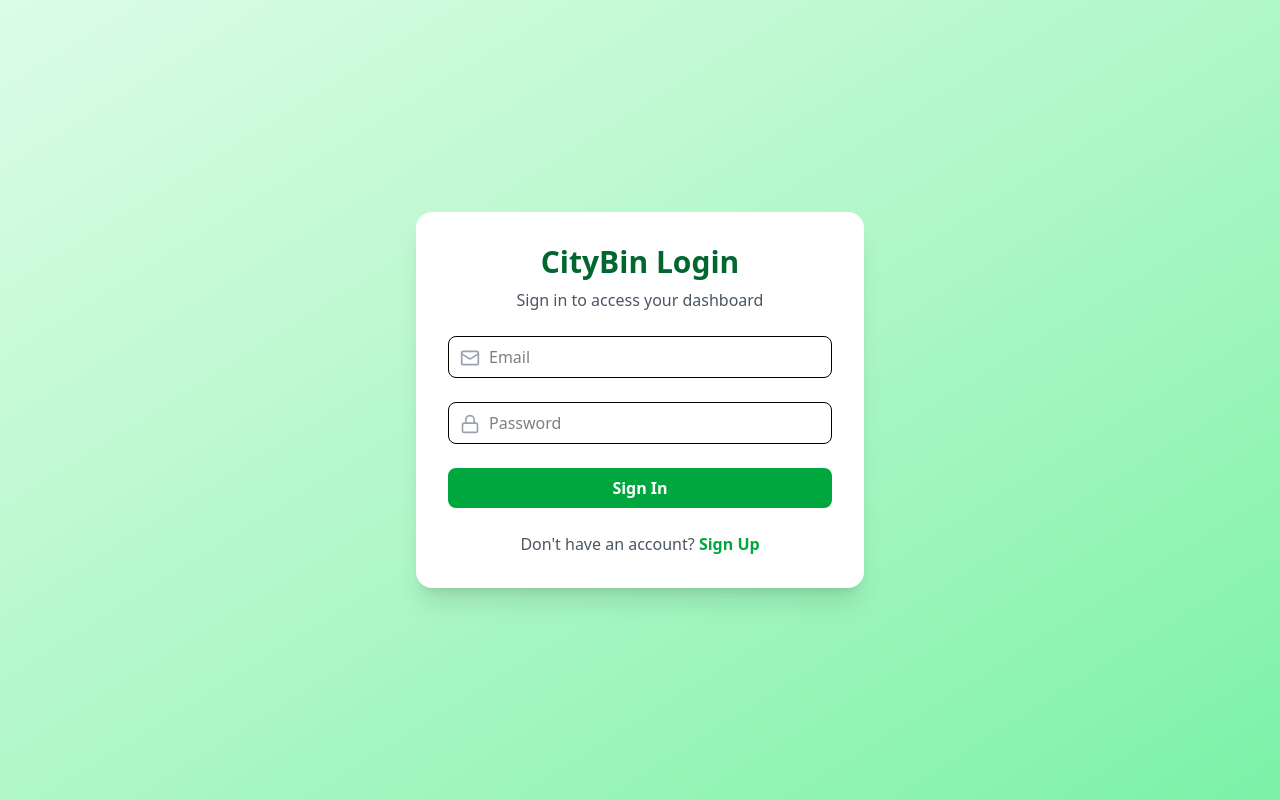
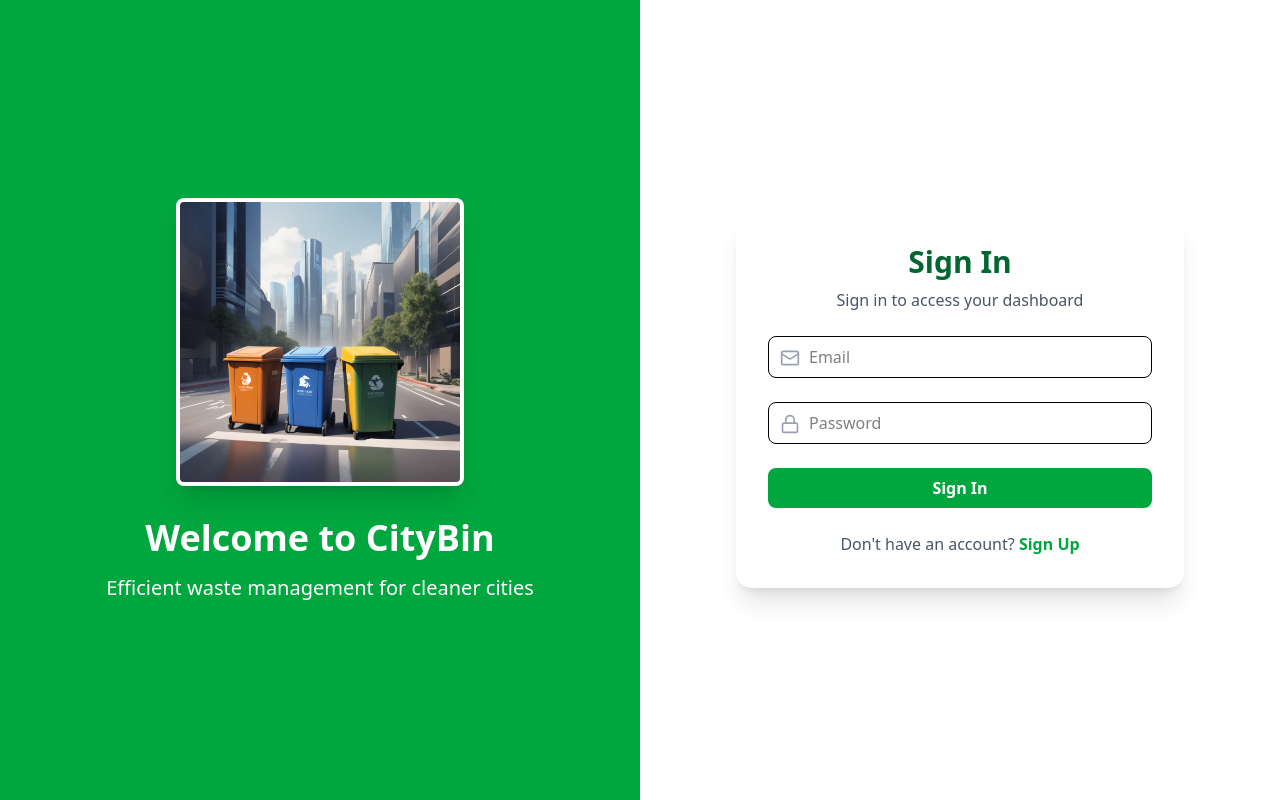
Before and after one commit to UpenaNuhansi/CityBin-Capstone-Group10, a React (Vite) app in the folder frontend/: page /login in a window 1280 px wide. Built offline with nearby package versions, Linux system fonts and the light colour scheme.

Commit message:
LoginForm_bug_fixed

```diff
--- a/frontend/src/Pages/LoginForm.jsx
+++ b/frontend/src/Pages/LoginForm.jsx
@@ -2,6 +2,7 @@ import { useState, useEffect } from 'react';
 import { Link, useNavigate } from 'react-router-dom';
 import api from '../api/axios';
 import { Lock, Mail, Loader2 } from 'lucide-react';
+import localImage from '../assets/binsLogin.jpg';
 
 export default function LoginForm() {
   const [email, setEmail] = useState('');
@@ -60,9 +61,30 @@ export default function LoginForm() {
   };
 
   return (
-    <div className="min-h-screen w-full flex items-center justify-center bg-gradient-to-br from-green-100 to-green-300 py-8 px-4">
+    <div className="min-h-screen w-full flex">
+      {/* Left column with green background */}
+      <div className="hidden md:flex md:w-1/2 bg-green-600 items-center justify-center p-8 flex-col">
+        {/* Square image container */}
+        <div className="mb-8 w-72 h-72 bg-white rounded-lg overflow-hidden shadow-xl border-4 border-white/30">
+          <img
+            src={localImage}
+            alt="CityBin Illustration"
+            className="w-full h-full object-cover"
+            style={{ boxShadow: '0 10px 30px rgba(0, 100, 0, 0.4)' }}
+            loading="lazy"
+          />
+        </div>
+
+        <div className="max-w-md text-white text-center">
+          <h1 className="text-4xl font-bold mb-4">Welcome to CityBin</h1>
+          <p className="text-xl">Efficient waste management for cleaner cities</p>
+        </div>
+      </div>
+
+      {/* Right column with white background */}
+      <div className="w-full md:w-1/2 flex items-center justify-center bg-white py-8 px-4">
         <div className={`w-full max-w-md bg-white rounded-2xl shadow-xl p-8 ${showForm ? 'opacity-100' : 'opacity-0'}`}>
-        <h2 className="text-3xl font-bold text-center text-green-800 mb-2">CityBin Login</h2>
+          <h2 className="text-3xl font-bold text-center text-green-800 mb-2">Sign In</h2>
           <p className="text-center text-gray-600 mb-6">Sign in to access your dashboard</p>
 
           {message.content && (
@@ -118,5 +140,6 @@ export default function LoginForm() {
           </div>
         </div>
       </div>
+    </div>
   );
 }
```
Also changed, not shown: frontend/src/assets/binsLogin.jpg (added). Lines whose indentation alone changed are shown as unchanged.
